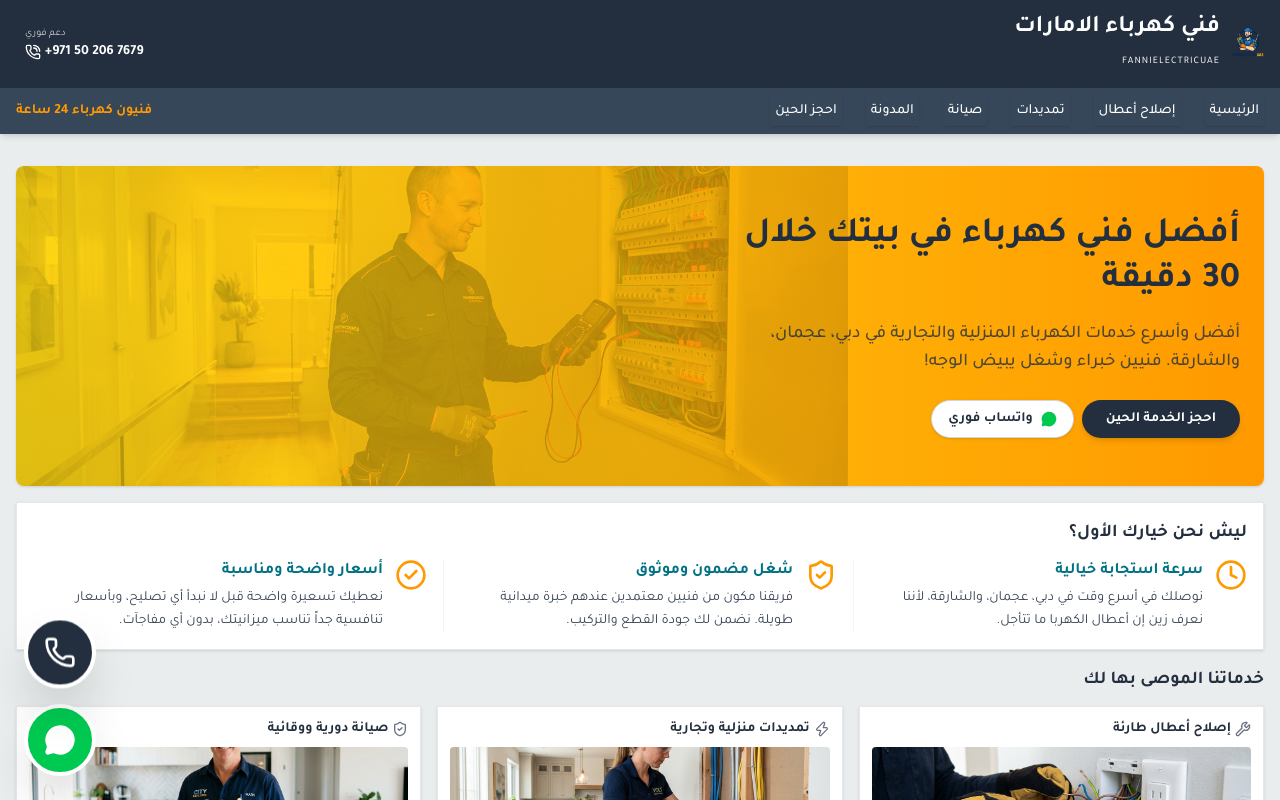
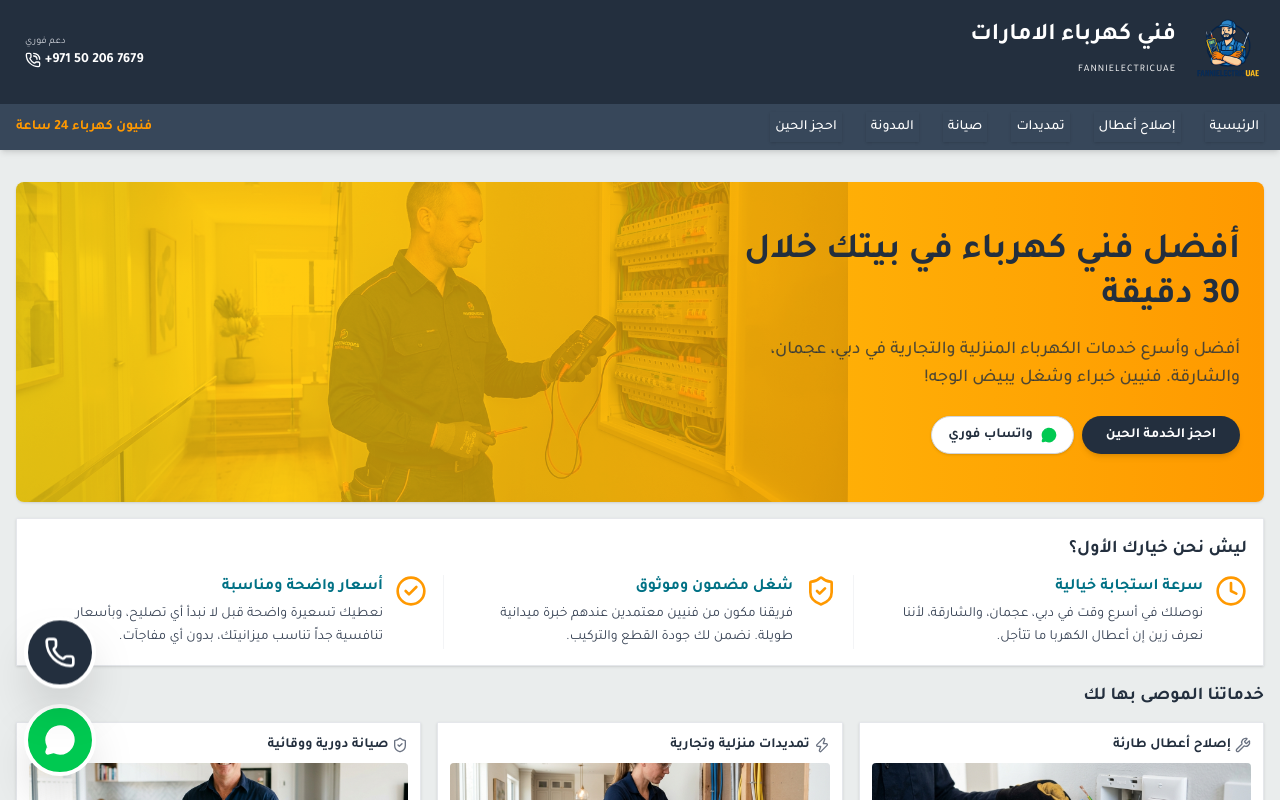
Before and after one commit to AhmedZakaria14/FanniElectricUAE, a Next.js app: page / in a window 1280 px wide. Shown: the top 800 px of the page. Built offline with nearby package versions, Linux system fonts and the light colour scheme.

Commit message:
Increase header logo size

```diff
--- a/components/header.tsx
+++ b/components/header.tsx
@@ -12,13 +12,14 @@ export default function Header() {
         {/* Top items & Logo row for mobile */}
         <div className="flex items-center justify-between w-full md:w-auto">
           <div className="flex items-center gap-2">
-            <Link href="/" className="text-2xl font-bold flex items-center gap-2">
+            <Link href="/" className="text-2xl font-bold flex items-center gap-3">
               <Image
                 src="/logo.png"
                 alt="فني كهرباء الامارات"
-                width={40}
-                height={40}
-                className="object-contain"
+                width={72}
+                height={72}
+                className="h-16 w-16 md:h-20 md:w-20 flex-shrink-0 object-contain"
+                priority
               />
               <div>فني كهرباء الامارات<br/><span className="text-[10px] text-white tracking-widest font-normal uppercase">FANNIELECTRICUAE</span></div>
             </Link>
```
